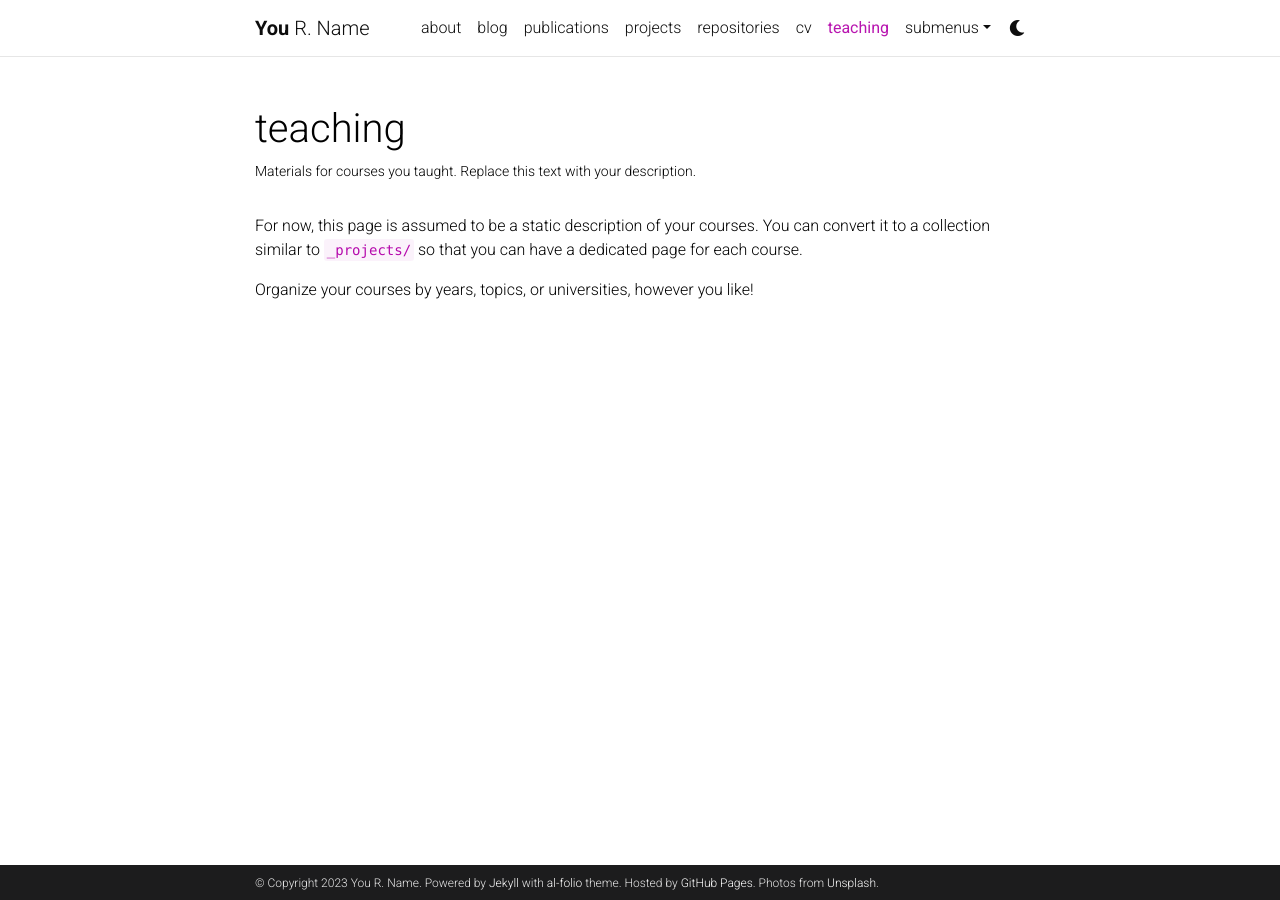
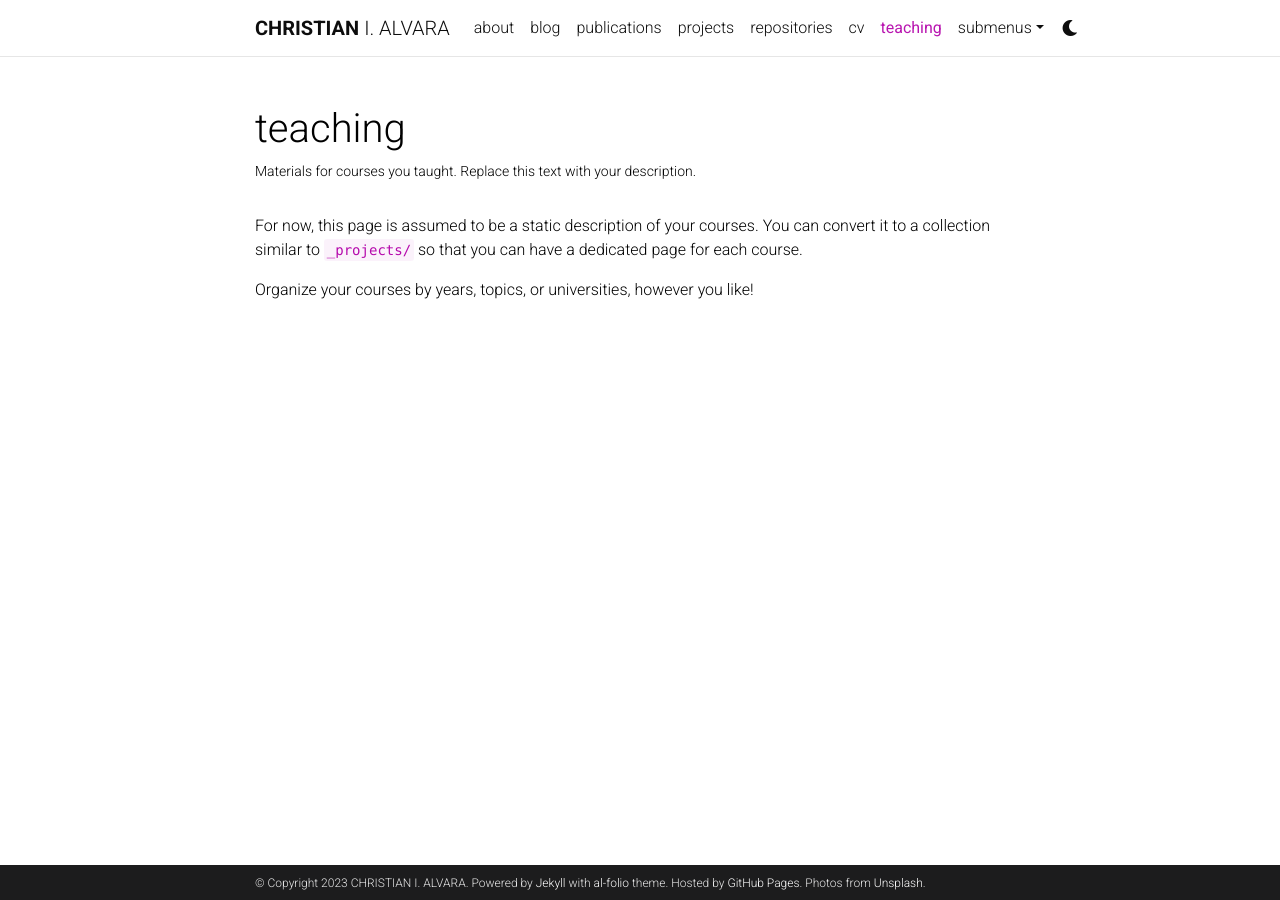
Before and after one commit to ChristianItzel13234/ChristianItzel13234, a Jekyll site: the page built from _pages/teaching.md, in a window 1280 px wide. Built offline with Jekyll 4.4.1, drawn with Linux system fonts in a browser that asks for light colours; comment, search, counter and statistics services are not loaded; a style sheet for code colours, icons or effects is not loaded.

Commit message:
Perfil
Practica 1

```diff
--- a/_config.yml
+++ b/_config.yml
@@ -3,10 +3,10 @@
 # -----------------------------------------------------------------------------
 
 title: blank # the website title (if blank, full name will be used instead)
-first_name: You
-middle_name: R.
-last_name: Name
-email: you@example.com
+first_name: CHRISTIAN
+middle_name: I.
+last_name: ALVARA
+email: calvarah001@alumno.uaemex.mx
 description: > # the ">" symbol means to ignore newlines until "footer_text:"
   A simple, whitespace theme for academics. Based on [*folio](https://github.com/bogoli/-folio) design.
 footer_text: >
@@ -18,7 +18,7 @@ keywords: jekyll, jekyll-theme, academic-website, portfolio-website  # add your
 lang: en # the language of your site (for example: en, fr, cn, ru, etc.)
 icon: ⚛️  # the emoji used as the favicon (alternatively, provide image name in /assets/img/)
 
-url: https://alshedivat.github.io # the base hostname & protocol for your site
+url: https://christianitzel13234.github.io/ChristianItzel13234 # the base hostname & protocol for your site
 baseurl: /al-folio # the subpath of your site, e.g. /blog/
 last_updated: false # set to true if you want to display last updated in the footer
 impressum_path:  # set to path to include impressum link in the footer, use the same path as permalink in a page, helps to conform with EU GDPR
```
